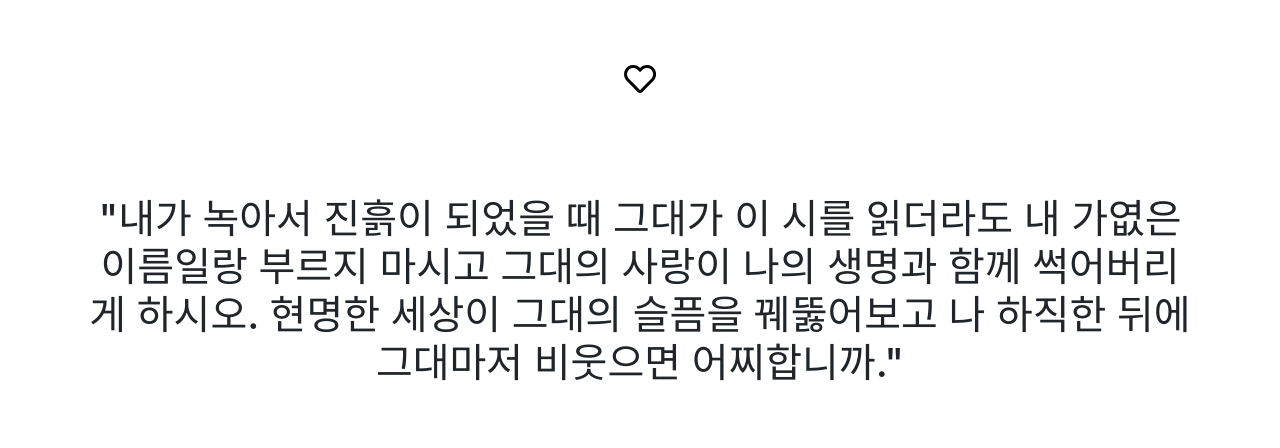
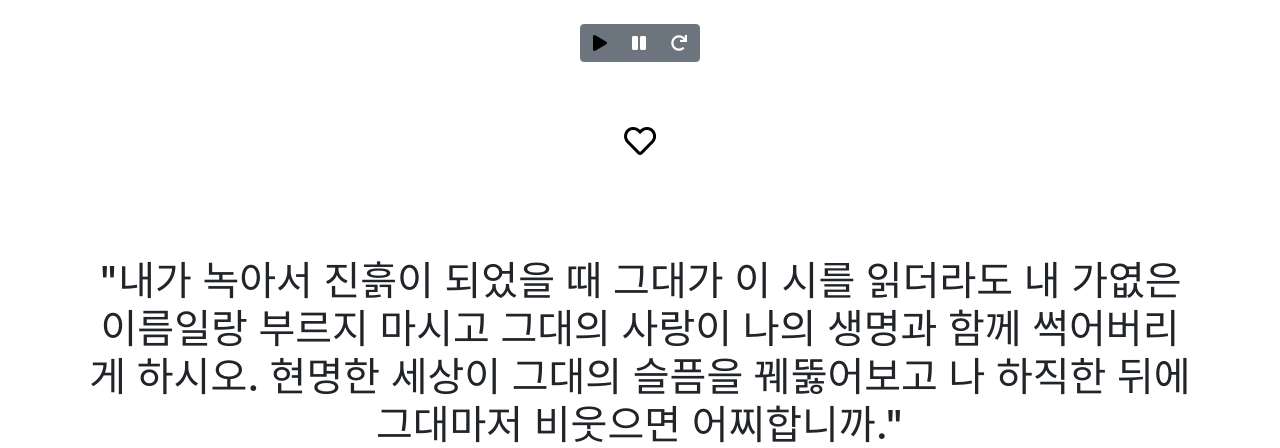
Before and after one commit to pingxx2/Sentence_Output_Page, a Django app: page / in a window 1280 px wide. Shown: the part 57-505 px from the top of the page. Run offline with Django 3.2, Linux system fonts and the light colour scheme; data comes from the database, SQL or seed files in the repository; both versions use the stored data as it was after the commit; parts of the project's set-up code (start-up, migrations or seed data) failed here and were passed over; some libraries are stand-ins or nearby versions.

Commit message:
[CSS] 하트 수정, 새로고침 추가

```diff
--- a/main/urls.py
+++ b/main/urls.py
@@ -5,5 +5,5 @@ app_name = 'main'
 
 urlpatterns = [
     path('', views.index, name='index'),
-    path('bookmark/<int:sentence_id>/', views.vote_bookmark, name="bookmark"),
+    path('', views.vote_bookmark, name="bookmark"),
 ]
--- a/main/views.py
+++ b/main/views.py
@@ -8,20 +8,55 @@ def index(request):
     """
     문구 출력
     """
+    """
     s_get = Sentence.objects.all()
     size = s_get.count()
     random_num = random.randrange(1,size)
     sentence = get_object_or_404(Sentence, id=random_num)
-    context = {'sentence':sentence, 'random_num':random_num}
+    heart=0
+    try:
+        check = get_object_or_404(Sentence, bookmark=request.user, id=random_num)
+        heart=1
+    except:
+        heart=0
+    context = {'sentence':sentence, 'random_num':random_num, 'heart':heart}
     return render(request, 'main/index.html', context)
+    """
+    heart = 0
+    if request.method == 'POST':
+        sentence_id = request.POST.get('id_value')
+        sentence = get_object_or_404(Sentence, pk=sentence_id, id=sentence_id)
+        try:
+            check = get_object_or_404(Sentence, bookmark=request.user, pk=sentence_id, id=sentence_id)
+            sentence.bookmark.remove(request.user)
+            heart=0
+        except:
+            sentence.bookmark.add(request.user)
+            heart=1
+        context = {'sentence':sentence, 'heart':heart}
+        return render(request, 'main/index.html', context)
+        #return redirect('main:index')
+    else:
+        s_get = Sentence.objects.all()
+        size = s_get.count()
+        random_num = random.randrange(1,size)
+        sentence = get_object_or_404(Sentence, id=random_num)
+        try:
+            check = get_object_or_404(Sentence, bookmark=request.user, id=random_num)
+            heart=1
+        except:
+            heart=0
+        context = {'sentence':sentence, 'heart':heart}
+        return render(request, 'main/index.html', context)
 
 
 @login_required(login_url='common:login')
-def vote_bookmark(request, sentence_id):
+def vote_bookmark(request):
     """
     즐겨찾기 등록
     """
     heart = 0
+    sentence_id = request.POST.get('id_value')
     sentence = get_object_or_404(Sentence, pk=sentence_id, id=sentence_id)
     try:
         check = get_object_or_404(Sentence, bookmark=request.user, pk=sentence_id, id=sentence_id)
--- a/templates/main/index.html
+++ b/templates/main/index.html
@@ -2,14 +2,33 @@
 
 {% block content %}
     <div class="container">
+        </br>
+        <div class="row justify-content-center">
+            <div class="btn-group">
+                <button onclick="startInterval();" type="button" class="auto_reload btn btn-secondary">
+                    <i class="fas fa-play"></i>
+                </button>
+                <button onclick="stopInterval();" type="button" class="auto_reload_stop btn btn-secondary">
+                    <i class="fas fa-pause"></i>
+                </button>
+                <button onclick="pageReload()"  type="button" class="reload btn btn-secondary">
+                    <i class="fas fa-redo"></i>
+                </button>
+            </div>
+        </div>
         <div class="row justify-content-center align-items-center" style="min-height: 20vh">
-            <a href="#" onclick="addLike()" data-uri="{% url 'main:bookmark' sentence.id %}" class="heartBtn btn" id="heartBtn">
-                {% if heart%}
-                    <i class="fas fa-heart fa-2x" style="color:red;"></i>
-                {% else %}
-                    <i class="far fa-heart fa-2x" style="color:black;"></i>
-                {% endif %}
-            </a>
+            <form method="POST" class="post-form my-3">
+                {% csrf_token %}
+                {% include 'messages.html' %}
+                <input type="hidden" name="id_value" value="{{sentence.id}}"></input>
+                <button href="#" type="submit" data-uri="{% url 'main:index' %}" class="heartBtn btn" id="heartBtn" name="{{sentence.id}}">
+                    {% if heart%}
+                        <i class="fas fa-heart fa-2x" style="color:red;"></i>
+                    {% else %}
+                        <i class="far fa-heart fa-2x" style="color:black;"></i>
+                    {% endif %}
+                </button>
+            </form>
         </div>
         <!-- 문구를 세로로 중앙에 배치하는 div -->
         <div class="row justify-content-center align-items-center" style="min-height: 50vh">
@@ -27,18 +46,35 @@
 
 {% block script%}
 <script>
-    {% comment %} function addLike(){
-        const pushHeartBtn = document.querySelector(".heartBtn");
-                pushHeartBtn.innerHTML ='<i class="fas fa-heart fa-2x"></i>';
-                pushHeartBtn.style.color ='red';
-                location.href = window.location.href + pushHeartBtn.value();
-    } {% endcomment %}
-
+    //하트 추가,삭제
     $(document).ready(function(){
         $(".heartBtn").on('click', function() {
             location.href = $(this).data('uri');
         });
     });
+
+    var handle = null;
+    window.onload = function(){
+        startInterval();
+    }
+    function startInterval(){
+        if(handle==null){
+            $(".auto_reload").css("color","black");
+            $(".auto_reload_stop").css("color","white");
+            handle=setInterval(function(){
+                location.href="{% url 'main:index' %}";
+            }, 7000);
+        }
+    }
+    function stopInterval(){
+        clearInterval(handle);
+        handle=null;
+        $(".auto_reload").css("color","white");
+        $(".auto_reload_stop").css("color","black");
+    }
+    function pageReload(){
+        location.href="{% url 'main:index' %}";
+    }
 </script>
 <style>
     .btn:focus, .btn:active:focus, .btn.active:focus{
--- /dev/null
+++ b/templates/messages.html
@@ -0,0 +1,11 @@
+<!-- 사용자오류표시 -->
+{% if messages %}
+<div class="alert alert-info my-3" role="alert">
+    {% for message in messages %}
+    <strong>{{message.tags}}</strong>
+    <ul>
+        <li>{{message.message}}</li>
+    </ul>
+    {% endfor %}
+</div>
+{% endif %}
```
Also changed, not shown: main/forms.py (added, +8 -0 lines), db.sqlite3.
